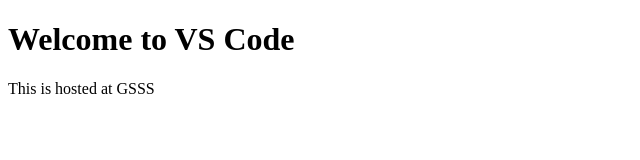
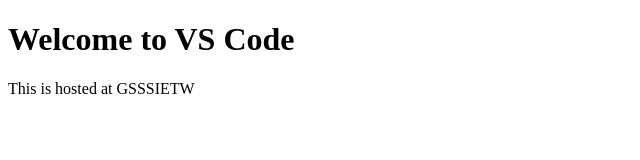
Before and after one commit to Ganavi-Shankar/Example1, a plain HTML site: page index.html in a window 1280 px wide. Shown: the full height of the page, 0-640 px from the left. Drawn offline with Linux system fonts and the light colour scheme.

Commit message:
Index.html V2

```diff
--- a/index.html
+++ b/index.html
@@ -4,6 +4,6 @@
     <h1>Welcome to VS Code</h1>
 </head>
 <body>
-    <p>This is hosted at GSSS </p>
+    <p>This is hosted at GSSSIETW </p>
 </body>
 </html>
```
Also changed, not shown: design.css (added), 1 other file.
